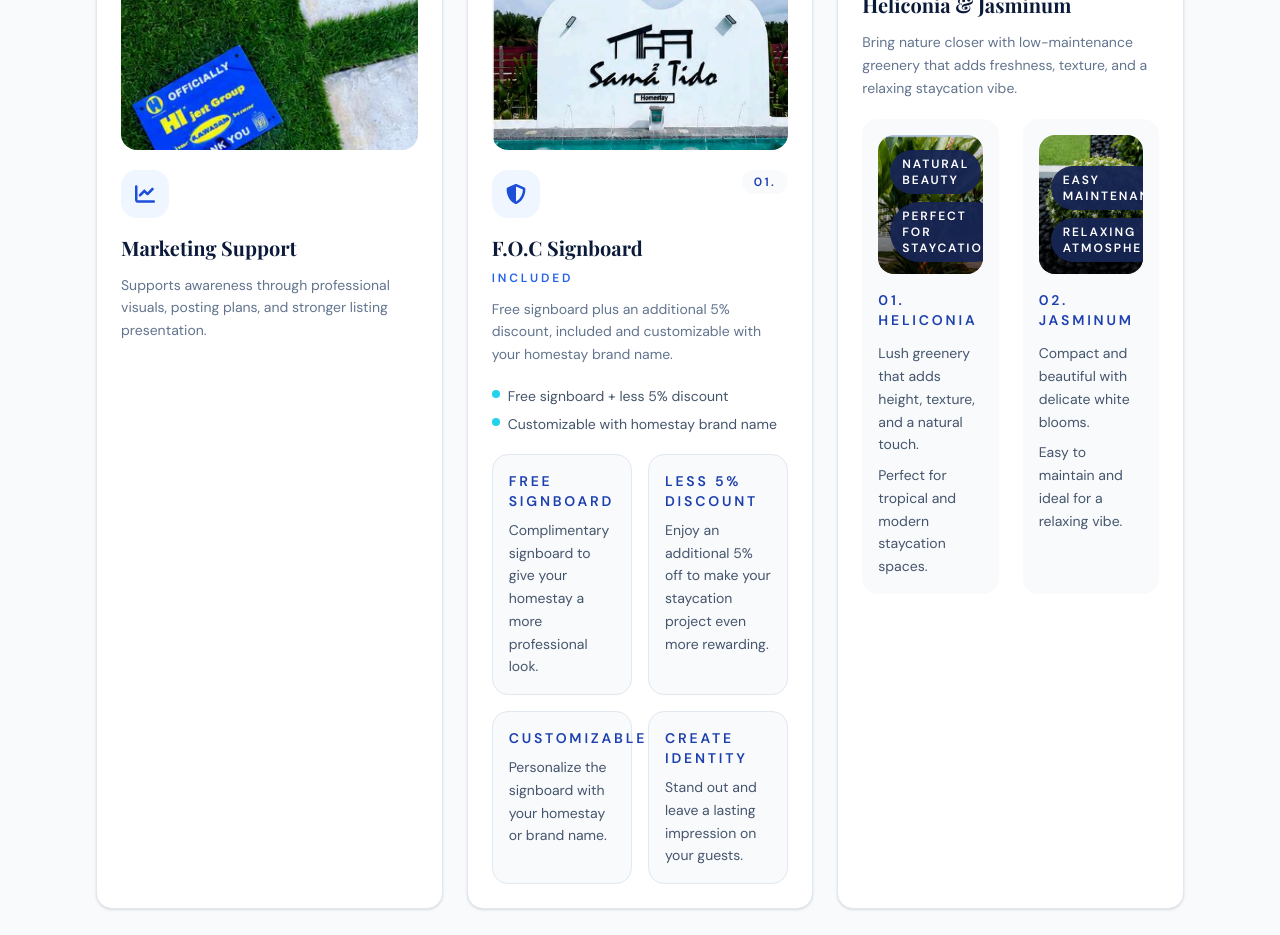
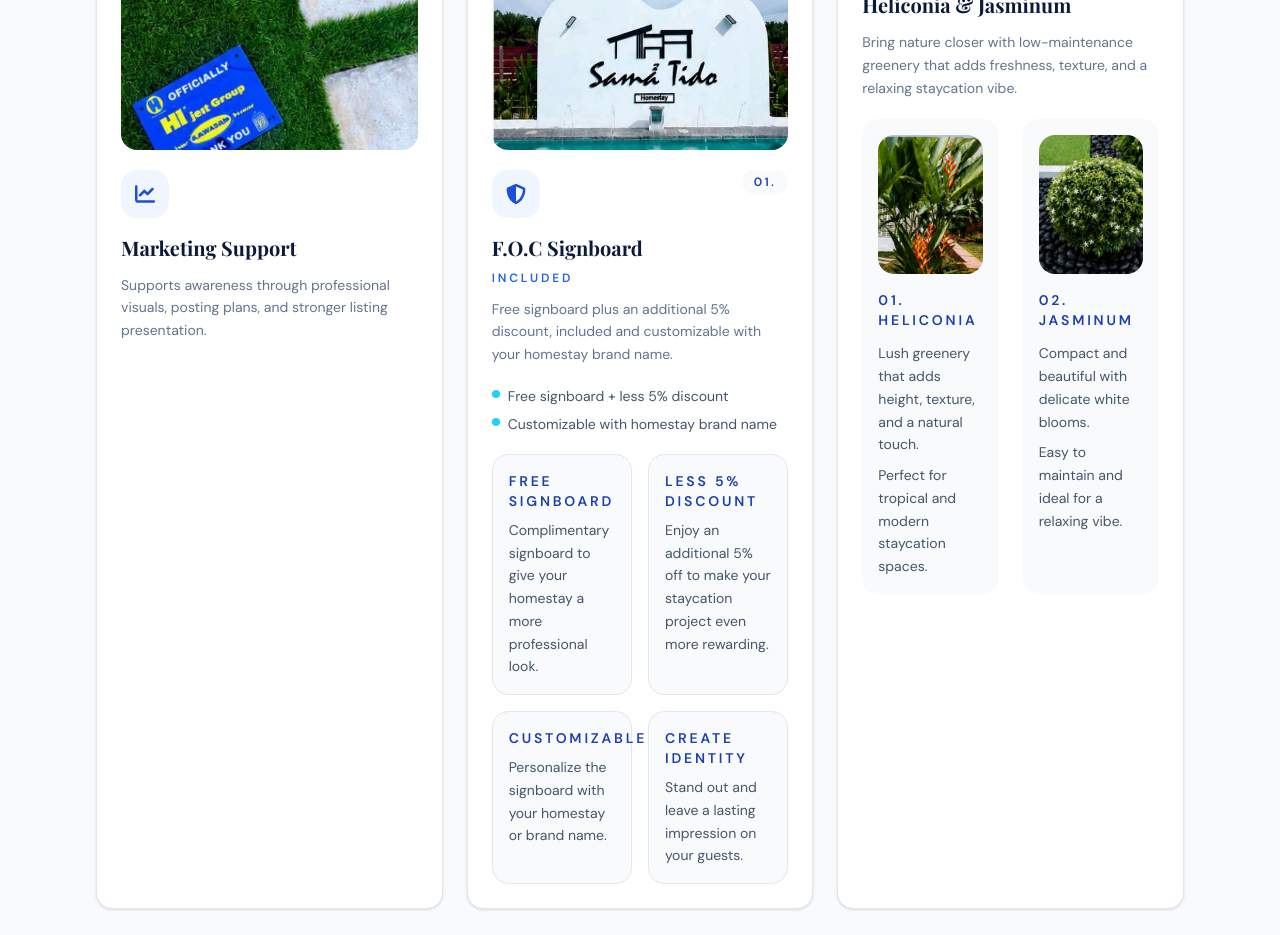
Before and after one commit to n335h-max/horastaycation, a React (Vite) app: page / in a window 1280 px wide. Shown: the part 7180-8115 px from the top of the page. Built offline with nearby package versions, Linux system fonts and the light colour scheme; no server answers; the database is empty.

Commit message:
style: remove highlight overlays from flower photos

```diff
--- a/src/components/landing/ConceptsSection.jsx
+++ b/src/components/landing/ConceptsSection.jsx
@@ -109,15 +109,6 @@ function AddOnCard({ item }) {
                     loading="lazy"
                     className={`h-full w-full object-cover ${item.id === 'plants' ? 'aspect-[4/5] sm:aspect-[3/4]' : 'aspect-[4/3]'}`}
                   />
-                  {variety.highlights ? (
-                    <div className="pointer-events-none absolute inset-x-0 bottom-0 flex flex-wrap gap-2 bg-gradient-to-t from-black/70 via-black/20 to-transparent p-3">
-                      {variety.highlights.map((highlight) => (
-                        <span key={highlight} className={`rounded-full px-3 py-1.5 font-semibold uppercase tracking-[0.16em] ${item.id === 'plants' ? 'bg-brand-900/95 text-white text-xs' : 'bg-white/90 text-brand-800 text-[10px]'}`}>
-                          {highlight}
-                        </span>
-                      ))}
-                    </div>
-                  ) : null}
                 </div>
               ) : null}
               <h4 className="text-sm font-semibold uppercase tracking-[0.2em] text-brand-700">{variety.title}</h4>
--- a/src/data/siteData.js
+++ b/src/data/siteData.js
@@ -410,7 +410,6 @@ export const ADD_ON_OPTIONS = [
       {
         title: '01. Heliconia',
         image: '/staycations/addons/heliconia.png',
-        highlights: ['Natural Beauty', 'Perfect for Staycation'],
         points: [
           'Lush greenery that adds height, texture, and a natural touch.',
           'Perfect for tropical and modern staycation spaces.',
@@ -419,7 +418,6 @@ export const ADD_ON_OPTIONS = [
       {
         title: '02. Jasminum',
         image: '/staycations/addons/jasminum.png',
-        highlights: ['Easy Maintenance', 'Relaxing Atmosphere'],
         points: [
           'Compact and beautiful with delicate white blooms.',
           'Easy to maintain and ideal for a relaxing vibe.',
```
